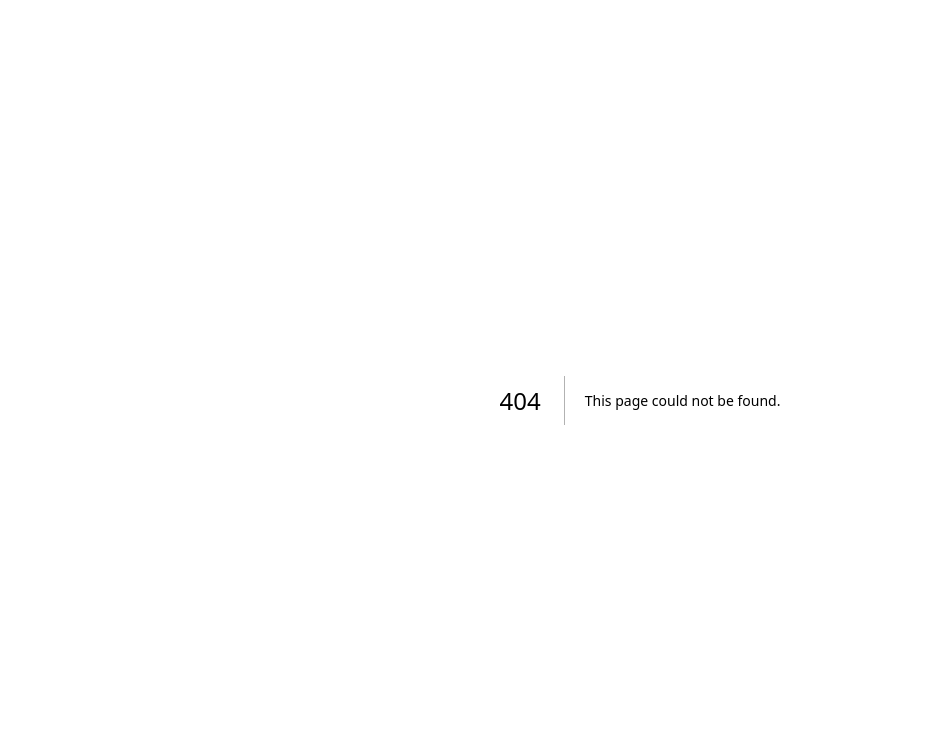
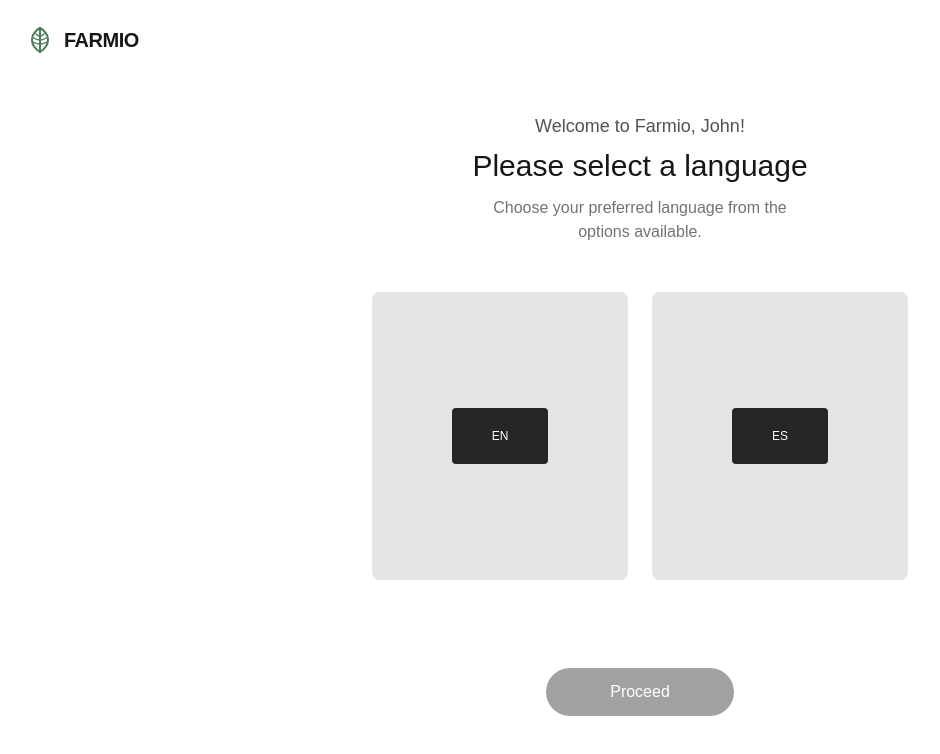
Before and after one commit to rnoriega-farmio/Farmio-Web-UI, a Next.js app: page /onboarding/1 in a window 1280 px wide. Before the commit this address had no page. Shown: the top 754 px of the page, without its empty margins (0-940 px from the left). Built offline with nearby package versions, Linux system fonts and the light colour scheme.

Commit message:
feat: restructure onboarding flow
Create main onboarding page and organize steps in folders.

Co-authored-by: Rafael Noriega <281816573+rnoriega-farmio@users.noreply.github.com>

```diff
--- /dev/null
+++ b/src/app/onboarding/1/page.tsx
@@ -0,0 +1,44 @@
+import { LanguageSelector } from "@/components/onboarding/language-selector";
+import { FarmioLogo } from "@/components/farmio-logo";
+
+export const metadata = {
+  title: "Choose Your Language | Farmio Onboarding",
+  description: "Select your preferred language to get started with Farmio",
+};
+
+export default function OnboardingStep1Page() {
+  // In a real app, this would come from auth/session
+  const userName = "John";
+
+  return (
+    <main className="min-h-screen bg-white">
+      {/* Logo Header */}
+      <header className="p-6">
+        <FarmioLogo />
+      </header>
+
+      {/* Content */}
+      <div className="flex flex-col items-center px-4 pt-8 pb-12">
+        <div className="w-full max-w-2xl text-center">
+          {/* Welcome Message */}
+          <p className="text-lg text-neutral-600 mb-2">
+            Welcome to Farmio, {userName}!
+          </p>
+
+          {/* Heading */}
+          <h1 className="text-3xl font-medium text-neutral-900 mb-3">
+            Please select a language
+          </h1>
+
+          {/* Subtitle */}
+          <p className="text-neutral-500 mb-12">
+            Choose your preferred language from the<br />
+            options available.
+          </p>
+
+          <LanguageSelector />
+        </div>
+      </div>
+    </main>
+  );
+}
--- a/src/app/onboarding/organization/page.tsx
+++ b/src/app/onboarding/2/page.tsx
@@ -6,7 +6,7 @@ export const metadata = {
   description: "Configure Farmio to match your organization's needs",
 };
 
-export default function OrganizationSetupPage() {
+export default function OnboardingStep2Page() {
   // In a real app, this would come from auth/session or previous step
   const organizationName = "Your Farm";
 
--- a/src/app/onboarding/page.tsx
+++ b/src/app/onboarding/page.tsx
@@ -1,44 +1,11 @@
-import { LanguageSelector } from "@/components/onboarding/language-selector";
-import { FarmioLogo } from "@/components/farmio-logo";
+import { redirect } from "next/navigation";
 
 export const metadata = {
-  title: "Choose Your Language | Farmio Onboarding",
-  description: "Select your preferred language to get started with Farmio",
+  title: "Onboarding | Farmio",
+  description: "Get started with Farmio",
 };
 
 export default function OnboardingPage() {
-  // In a real app, this would come from auth/session
-  const userName = "John";
-
-  return (
-    <main className="min-h-screen bg-white">
-      {/* Logo Header */}
-      <header className="p-6">
-        <FarmioLogo />
-      </header>
-
-      {/* Content */}
-      <div className="flex flex-col items-center px-4 pt-8 pb-12">
-        <div className="w-full max-w-2xl text-center">
-          {/* Welcome Message */}
-          <p className="text-lg text-neutral-600 mb-2">
-            Welcome to Farmio, {userName}!
-          </p>
-
-          {/* Heading */}
-          <h1 className="text-3xl font-medium text-neutral-900 mb-3">
-            Please select a language
-          </h1>
-
-          {/* Subtitle */}
-          <p className="text-neutral-500 mb-12">
-            Choose your preferred language from the<br />
-            options available.
-          </p>
-
-          <LanguageSelector />
-        </div>
-      </div>
-    </main>
-  );
+  // Redirect to step 1 by default
+  redirect("/onboarding/1");
 }
--- a/src/components/onboarding/language-selector.tsx
+++ b/src/components/onboarding/language-selector.tsx
@@ -27,7 +27,7 @@ export function LanguageSelector() {
 
     setIsSubmitting(true);
     localStorage.setItem("preferred-language", selectedLanguage);
-    router.push(`/onboarding/organization?lang=${selectedLanguage}`);
+    router.push(`/onboarding/2?lang=${selectedLanguage}`);
   };
 
   return (
--- a/src/components/onboarding/organization-setup.tsx
+++ b/src/components/onboarding/organization-setup.tsx
@@ -12,7 +12,7 @@ export function OrganizationSetup({ organizationName }: OrganizationSetupProps)
 
   const handleGetStarted = () => {
     // Navigate to the next step of onboarding
-    router.push("/onboarding/details");
+    router.push("/onboarding/3");
   };
 
   return (
```
